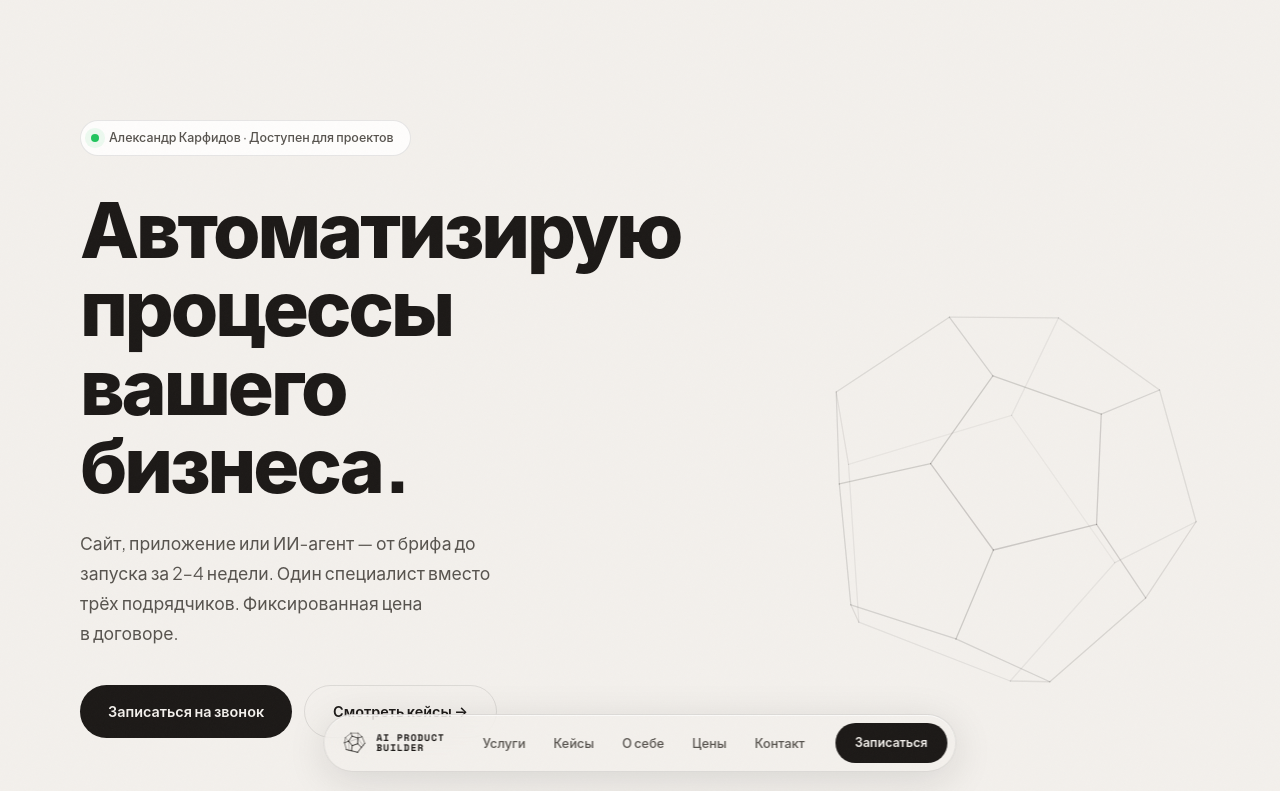
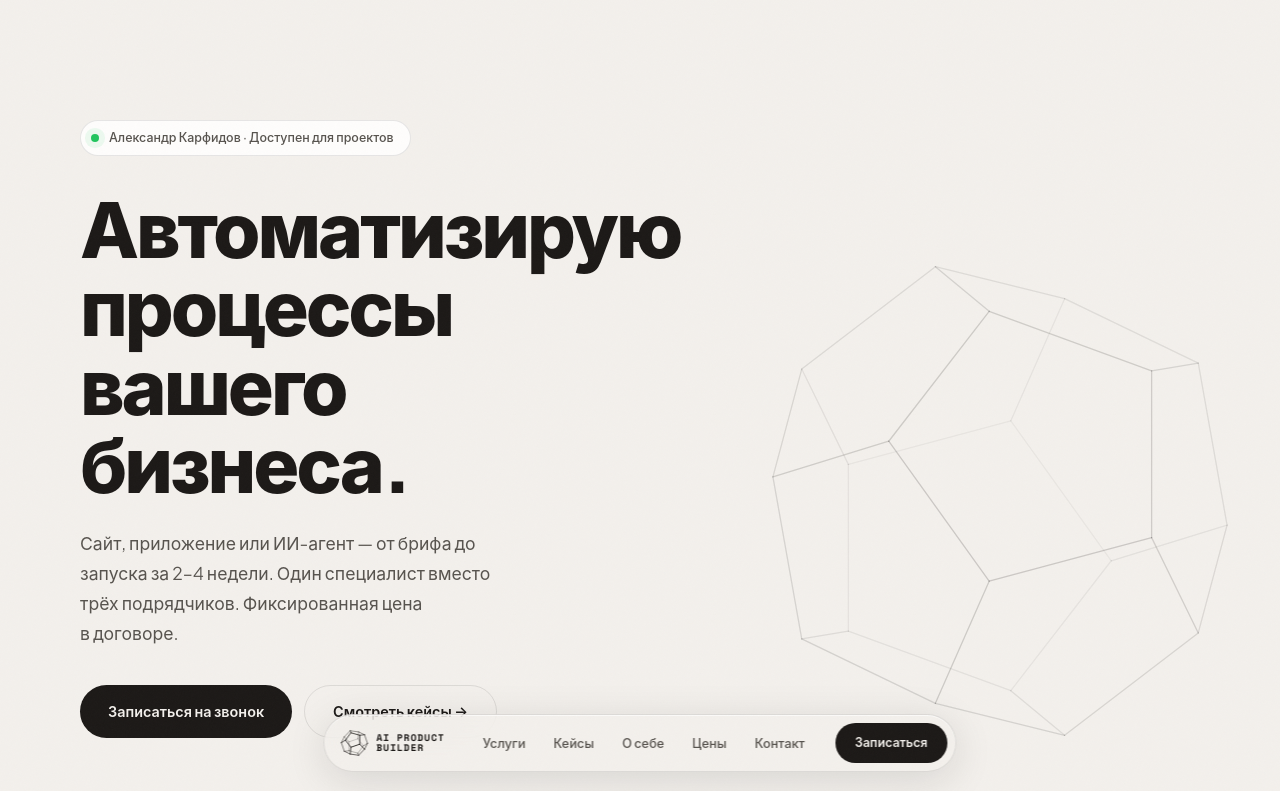
Before and after one commit to alexanderkarfidov-create/my-landing, a plain HTML site: page index.html in a window 1280 px wide. Shown: the top 791 px of the page. Drawn offline with nearby package versions, Linux system fonts and the light colour scheme.

Commit message:
Switch dodecahedron to orthographic projection — no scale pulsing on rotation
Co-Authored-By: Claude Sonnet 4.6 <noreply@anthropic.com>

```diff
--- a/index.html
+++ b/index.html
@@ -1343,8 +1343,7 @@
     const x2 = x*cosY - z*sinY, z2 = x*sinY + z*cosY;
     const cosX = Math.cos(rx), sinX = Math.sin(rx);
     const y3 = y*cosX - z2*sinX, z3 = y*sinX + z2*cosX;
-    const fov = 6, d = fov/(fov+z3);
-    return [cx+x2*d*scale, cy+y3*d*scale, z3];
+    return [cx+x2*scale, cy+y3*scale, z3];
   }
 
   function drawDod(ctx, ry, rx, scale, cx, cy, color, lw, opacity) {
@@ -1404,8 +1403,8 @@
         let t = (el - es) / EDGE_DUR;
         if (t <= 0) return;
         t = Math.min(t, 1);
-        const pa = proj(dodVerts[a], lRY, lRX, lSize*0.21, lSize/2, lSize/2);
-        const pb = proj(dodVerts[b], lRY, lRX, lSize*0.21, lSize/2, lSize/2);
+        const pa = proj(dodVerts[a], lRY, lRX, lSize*0.27, lSize/2, lSize/2);
+        const pb = proj(dodVerts[b], lRY, lRX, lSize*0.27, lSize/2, lSize/2);
         const ex = pa[0] + (pb[0]-pa[0]) * t;
         const ey = pa[1] + (pb[1]-pa[1]) * t;
         lCtx.globalAlpha = 0.85;
@@ -1421,7 +1420,7 @@
       if (el >= DRAW_TOTAL) { lPhase = 'rotate'; lStart = ts; }
     } else {
       lRY = -0.25 + (ts - lStart) / 2800 * Math.PI * 2 * 0.35;
-      drawDod(lCtx, lRY, lRX, lSize*0.21, lSize/2, lSize/2, '#1c1917', 1.5, 0.9);
+      drawDod(lCtx, lRY, lRX, lSize*0.27, lSize/2, lSize/2, '#1c1917', 1.5, 0.9);
       if (ts - lStart > 900) {
         // Hide loader, start main animations
         document.getElementById('loader').classList.add('out');
@@ -1445,7 +1444,7 @@
     function frame() {
       ry += 0.006;
       ctx.clearRect(0, 0, size, size);
-      drawDod(ctx, ry, 0.28, size*0.21, size/2, size/2, '#1c1917', 1.3, 0.18);
+      drawDod(ctx, ry, 0.28, size*0.27, size/2, size/2, '#1c1917', 1.3, 0.18);
       requestAnimationFrame(frame);
     }
     frame();
@@ -1464,7 +1463,7 @@
       function frame() {
         ry += 0.008;
         ctx.clearRect(0, 0, s, s);
-        drawDod(ctx, ry, 0.3, s*0.21, s/2, s/2, '#1c1917', 1, 0.85);
+        drawDod(ctx, ry, 0.3, s*0.27, s/2, s/2, '#1c1917', 1, 0.85);
         requestAnimationFrame(frame);
       }
       frame();
```
